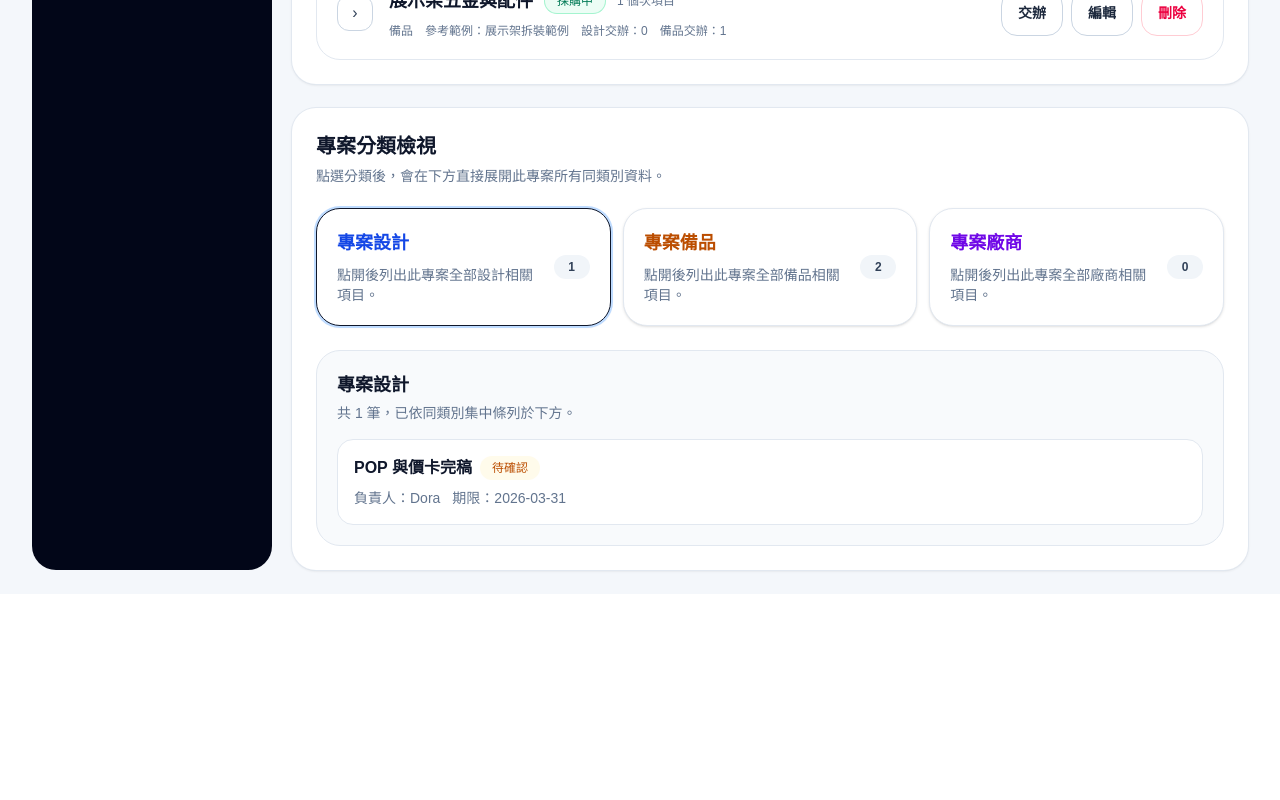
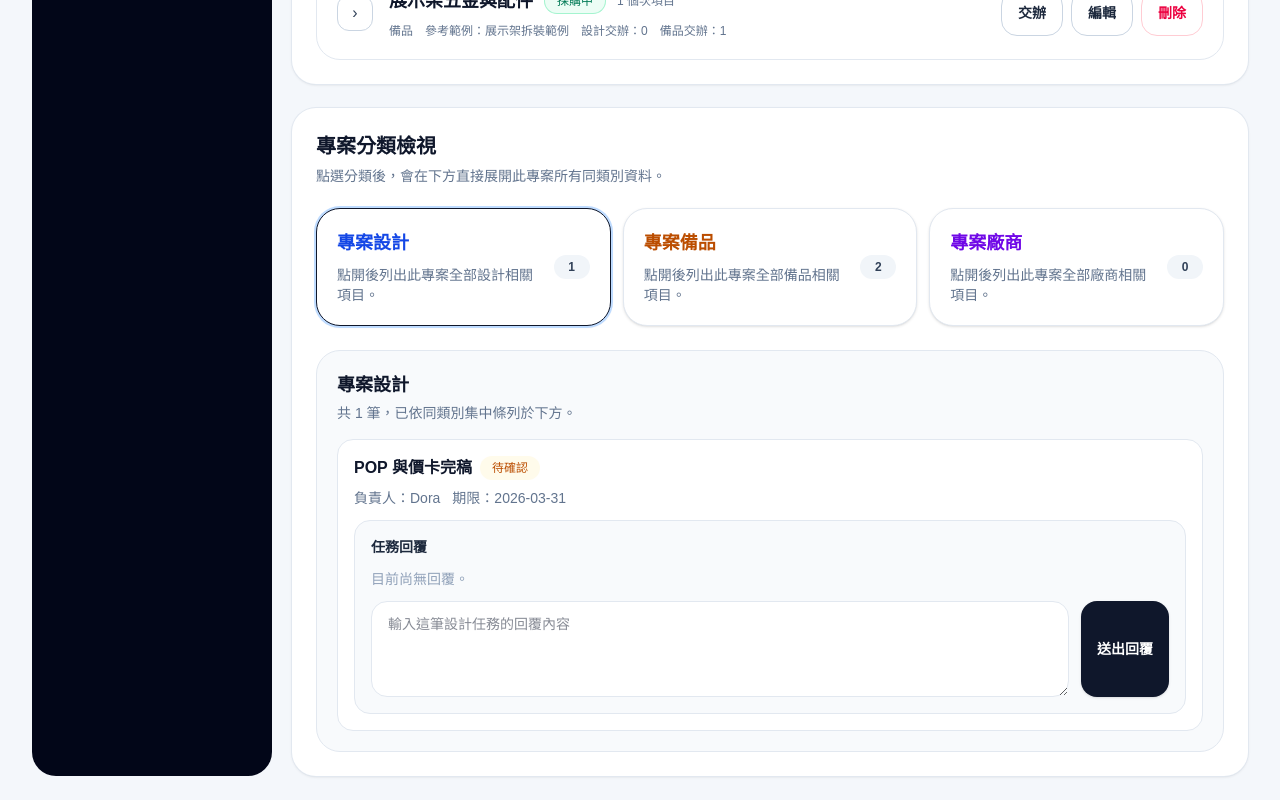
Before and after one commit to willy841/projectflow, a Next.js app: page /projects/department-store-display-2026 in a window 1280 px wide. Shown: the part 1606-2406 px from the top of the page. Before the commit the page ends 2200 px from the top, so only its background shows below. Built offline with nearby package versions, Linux system fonts and the light colour scheme.

Commit message:
fix: move assignment replies to category view

```diff
--- a/src/components/execution-tree-section.tsx
+++ b/src/components/execution-tree-section.tsx
@@ -2,6 +2,7 @@
 
 import { useMemo, useState } from "react";
 import {
+  AssignmentReply,
   DesignAssignmentDraft,
   ExecutionTree,
   ProcurementAssignmentDraft,
@@ -11,17 +12,87 @@ import { Project, getStatusClass } from "@/components/project-data";
 
 type OpenCategory = "design" | "procurement" | "vendor";
 
+type DesignAssignmentItem = { targetId: string; title: string; data: DesignAssignmentDraft };
+type ProcurementAssignmentItem = { targetId: string; title: string; data: ProcurementAssignmentDraft };
+type VendorAssignmentItem = { targetId: string; title: string; data: VendorAssignmentDraft };
+
 export function ExecutionTreeSection({ project }: { project: Project }) {
-  const [designAssignments, setDesignAssignments] = useState<
-    Array<{ targetId: string; title: string; data: DesignAssignmentDraft }>
-  >([]);
-  const [procurementAssignments, setProcurementAssignments] = useState<
-    Array<{ targetId: string; title: string; data: ProcurementAssignmentDraft }>
-  >([]);
-  const [vendorAssignments, setVendorAssignments] = useState<
-    Array<{ targetId: string; title: string; data: VendorAssignmentDraft }>
-  >([]);
+  const [designAssignments, setDesignAssignments] = useState<DesignAssignmentItem[]>([]);
+  const [procurementAssignments, setProcurementAssignments] = useState<ProcurementAssignmentItem[]>([]);
+  const [vendorAssignments, setVendorAssignments] = useState<VendorAssignmentItem[]>([]);
   const [openCategory, setOpenCategory] = useState<OpenCategory>("design");
+  const [replyDrafts, setReplyDrafts] = useState<Record<string, string>>({});
+
+  function createReply(message: string): AssignmentReply {
+    return {
+      id: `reply-${Date.now()}-${Math.random().toString(36).slice(2, 8)}`,
+      message,
+      createdAt: new Date().toLocaleString("zh-TW"),
+    };
+  }
+
+  function addDesignReply(targetId: string) {
+    const message = (replyDrafts[targetId] ?? "").trim();
+    if (!message) return;
+
+    setDesignAssignments((prev) =>
+      prev.map((assignment) =>
+        assignment.targetId !== targetId
+          ? assignment
+          : {
+              ...assignment,
+              data: {
+                ...assignment.data,
+                replies: [...(assignment.data.replies ?? []), createReply(message)],
+              },
+            }
+      )
+    );
+
+    setReplyDrafts((prev) => ({ ...prev, [targetId]: "" }));
+  }
+
+  function addProcurementReply(targetId: string) {
+    const message = (replyDrafts[targetId] ?? "").trim();
+    if (!message) return;
+
+    setProcurementAssignments((prev) =>
+      prev.map((assignment) =>
+        assignment.targetId !== targetId
+          ? assignment
+          : {
+              ...assignment,
+              data: {
+                ...assignment.data,
+                replies: [...(assignment.data.replies ?? []), createReply(message)],
+              },
+            }
+      )
+    );
+
+    setReplyDrafts((prev) => ({ ...prev, [targetId]: "" }));
+  }
+
+  function addVendorReply(targetId: string) {
+    const message = (replyDrafts[targetId] ?? "").trim();
+    if (!message) return;
+
+    setVendorAssignments((prev) =>
+      prev.map((assignment) =>
+        assignment.targetId !== targetId
+          ? assignment
+          : {
+              ...assignment,
+              data: {
+                ...assignment.data,
+                replies: [...(assignment.data.replies ?? []), createReply(message)],
+              },
+            }
+      )
+    );
+
+    setReplyDrafts((prev) => ({ ...prev, [targetId]: "" }));
+  }
 
   const designList = useMemo(
     () => [
@@ -37,10 +108,10 @@ export function ExecutionTreeSection({ project }: { project: Project }) {
         extra: [
           assignment.data.referenceUrl ? `參考連結：${assignment.data.referenceUrl}` : null,
           assignment.data.note ? `備註：${assignment.data.note}` : null,
-          ...((assignment.data.replies ?? []).map((reply) => `回覆：${reply.message}（${reply.createdAt}）`)),
         ].filter(Boolean),
         badge: assignment.data.status,
         badgeClass: getStatusClass(assignment.data.status),
+        replies: assignment.data.replies ?? [],
       })),
       ...project.designTasks.map((task) => ({
         id: task.title,
@@ -49,6 +120,7 @@ export function ExecutionTreeSection({ project }: { project: Project }) {
         extra: [],
         badge: task.status,
         badgeClass: getStatusClass(task.status),
+        replies: [] as AssignmentReply[],
       })),
     ],
     [designAssignments, project.designTasks]
@@ -64,9 +136,10 @@ export function ExecutionTreeSection({ project }: { project: Project }) {
           assignment.data.quantity ? `數量：${assignment.data.quantity}` : null,
           assignment.data.budget ? `預算：${assignment.data.budget}` : null,
         ].filter(Boolean),
-        extra: [assignment.data.styleUrl ? `樣式 URL：${assignment.data.styleUrl}` : null, ...((assignment.data.replies ?? []).map((reply) => `回覆：${reply.message}（${reply.createdAt}）`))].filter(Boolean),
+        extra: [assignment.data.styleUrl ? `樣式 URL：${assignment.data.styleUrl}` : null].filter(Boolean),
         badge: assignment.data.status,
         badgeClass: getStatusClass(assignment.data.status),
+        replies: assignment.data.replies ?? [],
       })),
       ...project.procurementTasks.map((task) => ({
         id: task.title,
@@ -75,6 +148,7 @@ export function ExecutionTreeSection({ project }: { project: Project }) {
         extra: [],
         badge: task.status,
         badgeClass: getStatusClass(task.status),
+        replies: [] as AssignmentReply[],
       })),
     ],
     [procurementAssignments, project.procurementTasks]
@@ -93,10 +167,10 @@ export function ExecutionTreeSection({ project }: { project: Project }) {
         extra: [
           assignment.data.referenceUrl ? `參考連結：${assignment.data.referenceUrl}` : null,
           assignment.data.note ? `需求 / 備註：${assignment.data.note}` : null,
-          ...((assignment.data.replies ?? []).map((reply) => `回覆：${reply.message}（${reply.createdAt}）`)),
         ].filter(Boolean),
         badge: assignment.data.status,
         badgeClass: getStatusClass(assignment.data.status),
+        replies: assignment.data.replies ?? [],
       })),
     [vendorAssignments]
   );
@@ -185,18 +259,16 @@ export function ExecutionTreeSection({ project }: { project: Project }) {
         </div>
 
         <div className="mt-6 rounded-3xl border border-slate-200 bg-slate-50 p-5">
-          <div className="mb-4 flex flex-col gap-2 sm:flex-row sm:items-center sm:justify-between">
-            <div>
-              <h4 className="text-lg font-semibold text-slate-900">{categoryMeta[openCategory].title}</h4>
-              <p className="mt-1 text-sm text-slate-500">共 {currentList.length} 筆，已依同類別集中條列於下方。</p>
-            </div>
+          <div className="mb-4">
+            <h4 className="text-lg font-semibold text-slate-900">{categoryMeta[openCategory].title}</h4>
+            <p className="mt-1 text-sm text-slate-500">共 {currentList.length} 筆，已依同類別集中條列於下方。</p>
           </div>
 
           <div className="space-y-3">
             {currentList.length ? (
               currentList.map((item) => (
                 <div key={item.id} className="rounded-2xl border border-slate-200 bg-white p-4">
-                  <div className="flex flex-col gap-3 sm:flex-row sm:items-start sm:justify-between">
+                  <div className="flex flex-col gap-3">
                     <div className="min-w-0">
                       <div className="flex flex-wrap items-center gap-2">
                         <h5 className="font-semibold text-slate-900">{item.title}</h5>
@@ -217,6 +289,77 @@ export function ExecutionTreeSection({ project }: { project: Project }) {
                         </div>
                       ) : null}
                     </div>
+
+                    <div className="rounded-2xl border border-slate-200 bg-slate-50 p-4">
+                      <p className="text-sm font-semibold text-slate-800">任務回覆</p>
+
+                      <div className="mt-3 space-y-2">
+                        {item.replies.length ? (
+                          item.replies.map((reply) => (
+                            <div key={reply.id} className="rounded-2xl bg-white px-3 py-2 text-sm text-slate-600 ring-1 ring-slate-200">
+                              <p>{reply.message}</p>
+                              <p className="mt-1 text-xs text-slate-400">{reply.createdAt}</p>
+                            </div>
+                          ))
+                        ) : (
+                          <p className="text-sm text-slate-400">目前尚無回覆。</p>
+                        )}
+                      </div>
+
+                      {openCategory === "design" ? (
+                        <div className="mt-3 flex flex-col gap-3 sm:flex-row">
+                          <textarea
+                            value={replyDrafts[item.id] ?? ""}
+                            onChange={(event) => setReplyDrafts((prev) => ({ ...prev, [item.id]: event.target.value }))}
+                            placeholder="輸入這筆設計任務的回覆內容"
+                            className="min-h-24 flex-1 rounded-2xl border border-slate-200 bg-white px-4 py-3 text-sm outline-none transition focus:border-slate-400"
+                          />
+                          <button
+                            type="button"
+                            onClick={() => addDesignReply(item.id)}
+                            className="inline-flex items-center justify-center rounded-2xl bg-slate-900 px-4 py-3 text-sm font-semibold text-white shadow-sm transition hover:bg-slate-800"
+                          >
+                            送出回覆
+                          </button>
+                        </div>
+                      ) : null}
+
+                      {openCategory === "procurement" ? (
+                        <div className="mt-3 flex flex-col gap-3 sm:flex-row">
+                          <textarea
+                            value={replyDrafts[item.id] ?? ""}
+                            onChange={(event) => setReplyDrafts((prev) => ({ ...prev, [item.id]: event.target.value }))}
+                            placeholder="輸入這筆備品任務的回覆內容"
+                            className="min-h-24 flex-1 rounded-2xl border border-slate-200 bg-white px-4 py-3 text-sm outline-none transition focus:border-slate-400"
+                          />
+                          <button
+                            type="button"
+                            onClick={() => addProcurementReply(item.id)}
+                            className="inline-flex items-center justify-center rounded-2xl bg-slate-900 px-4 py-3 text-sm font-semibold text-white shadow-sm transition hover:bg-slate-800"
+                          >
+                            送出回覆
+                          </button>
+                        </div>
+                      ) : null}
+
+                      {openCategory === "vendor" ? (
+                        <div className="mt-3 flex flex-col gap-3 sm:flex-row">
+                          <textarea
+                            value={replyDrafts[item.id] ?? ""}
+                            onChange={(event) => setReplyDrafts((prev) => ({ ...prev, [item.id]: event.target.value }))}
+                            placeholder="輸入這筆廠商任務的回覆內容"
+                            className="min-h-24 flex-1 rounded-2xl border border-slate-200 bg-white px-4 py-3 text-sm outline-none transition focus:border-slate-400"
+                          />
+                          <button
+                            type="button"
+                            onClick={() => addVendorReply(item.id)}
+                            className="inline-flex items-center justify-center rounded-2xl bg-slate-900 px-4 py-3 text-sm font-semibold text-white shadow-sm transition hover:bg-slate-800"
+                          >
+                            送出回覆
+                          </button>
+                        </div>
+                      ) : null}
+                    </div>
                   </div>
                 </div>
               ))
```
Also changed, not shown: src/components/execution-tree.tsx (+0 -24 lines).
